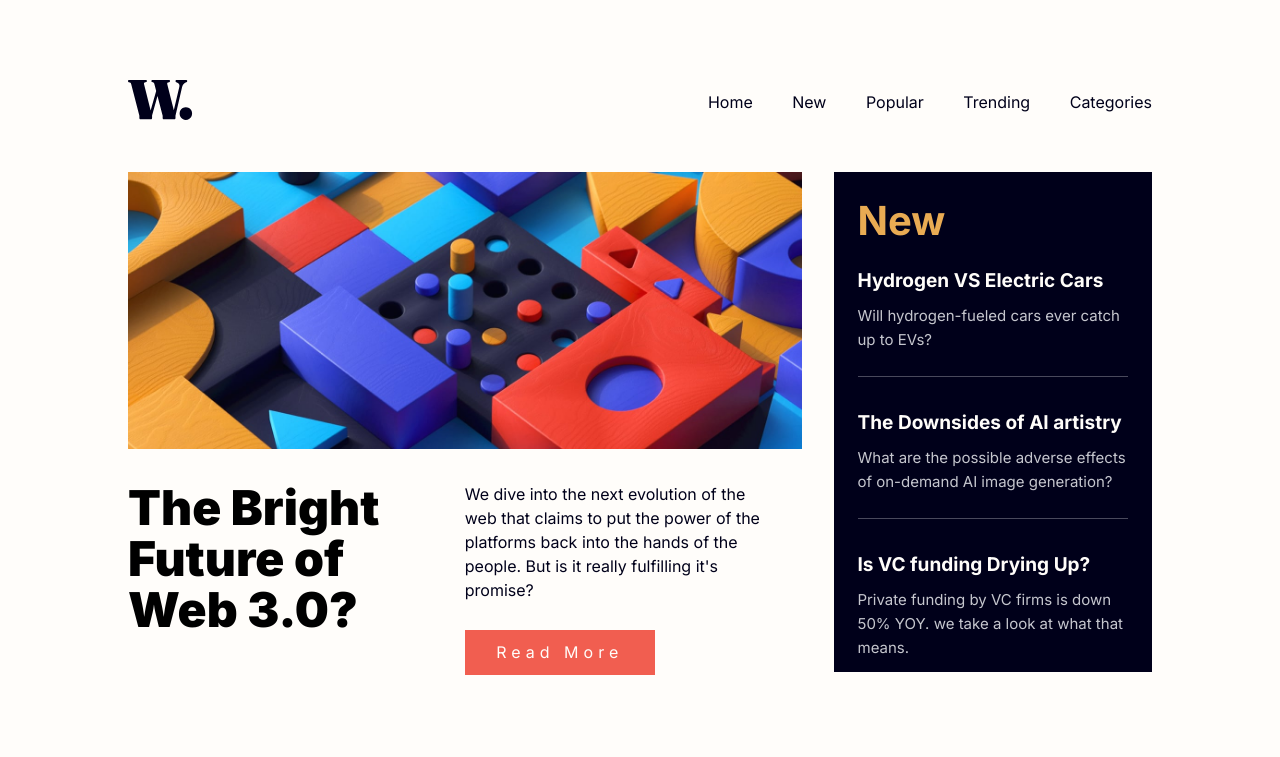
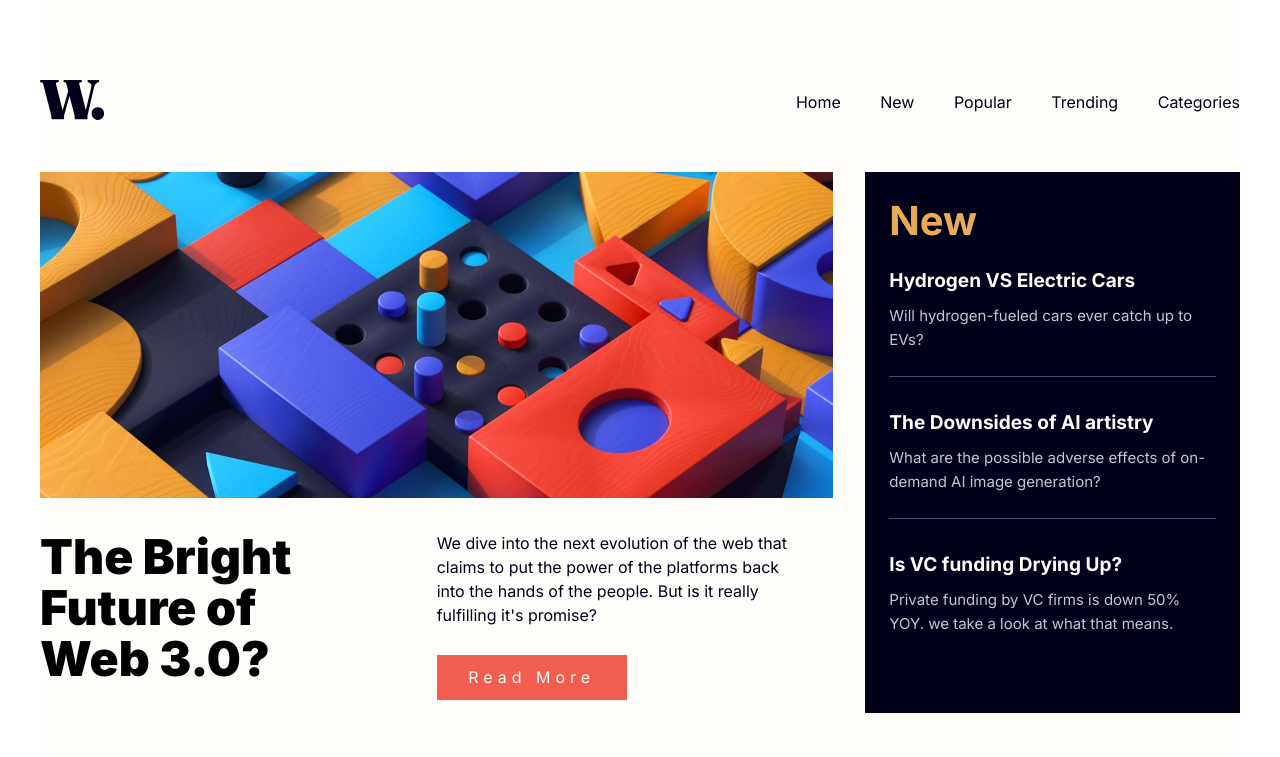
Before and after one commit to iamdrmeka/news-home-page, a plain HTML site: page index.html in a window 1280 px wide. Shown: the top 757 px of the page. Drawn offline with Linux system fonts and the light colour scheme.

Commit message:
fixed the layout and scalability

```diff
--- a/style.scss
+++ b/style.scss
@@ -39,9 +39,11 @@ box-sizing: border-box;
 
 main{
     background-color: $off-white;
-    padding: 5rem 8rem;
+    padding: 5rem 0rem;
     font-family: 'Inter', sans-serif;
     // background-color: RED;
+    width: 1200px;
+    margin: auto;
 
 }
 
@@ -82,7 +84,7 @@ ul {
     width: 100%;
     display: flex;
 
-    height: 500px;
+    min-height: 500px;
     column-gap: 2rem;
     margin-bottom: 3rem;
 }
@@ -181,6 +183,7 @@ ul {
     column-gap: 2rem;
     padding-top: 2.5rem;
 
+
     .box {
         display: flex;
         column-gap: 1rem;
```
Also changed, not shown: style.css, 1 other file.
